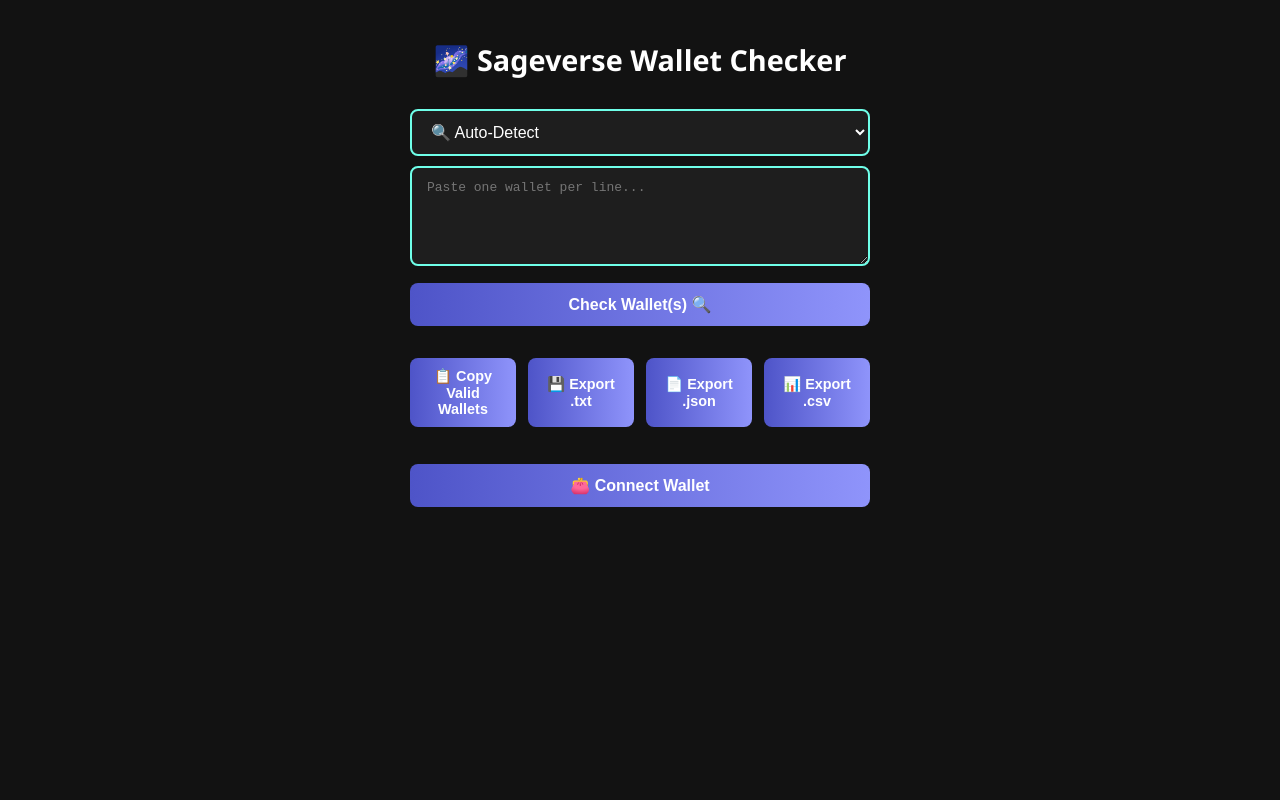
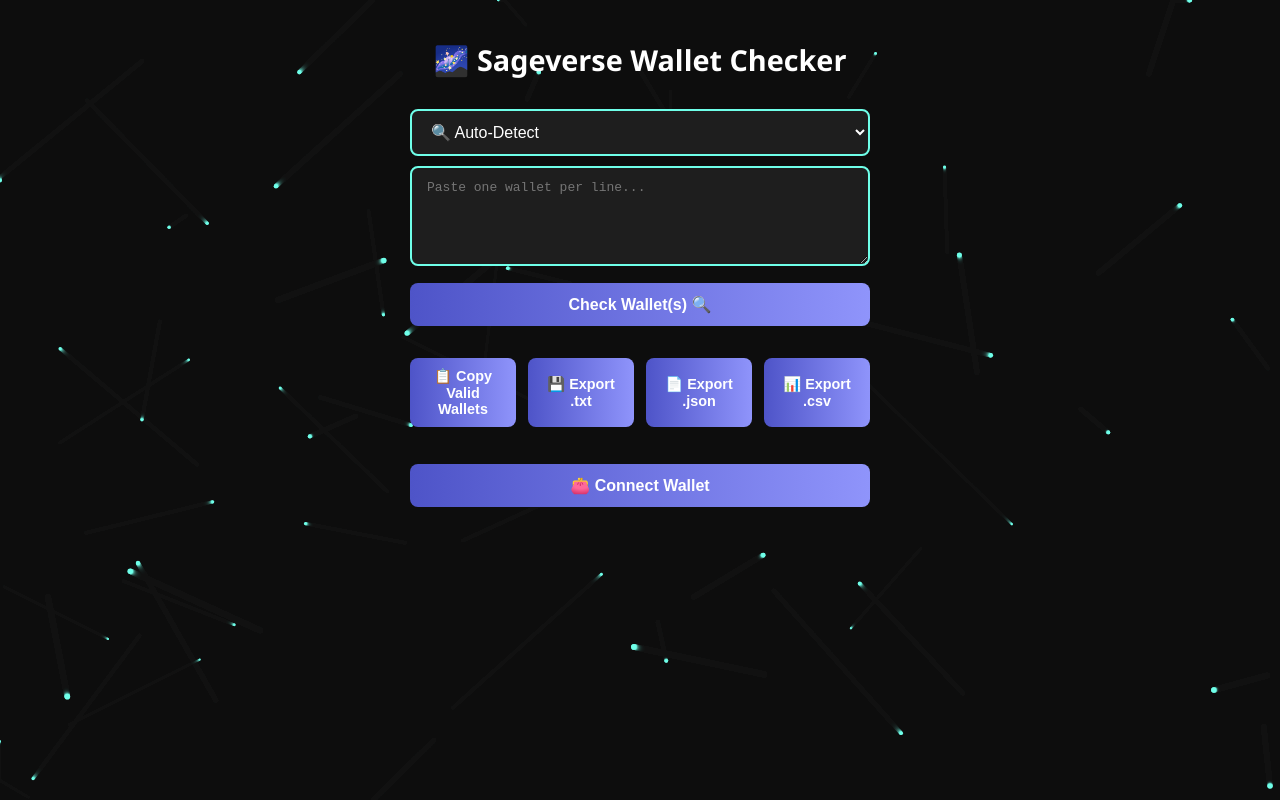
Before and after one commit to dserviceer/Sageversewallet-checker, a plain HTML site: page index.html in a window 1280 px wide. Drawn offline with Linux system fonts and the light colour scheme; a script that the page names is missing.

Commit message:
Update index.html

```diff
--- a/index.html
+++ b/index.html
@@ -7,6 +7,8 @@
   <link rel="stylesheet" href="style.css" />
 </head>
 <body>
+
+<canvas id="particles"></canvas>
 
 <div class="container">
   <h1>🌌 Sageverse Wallet Checker</h1>
```
